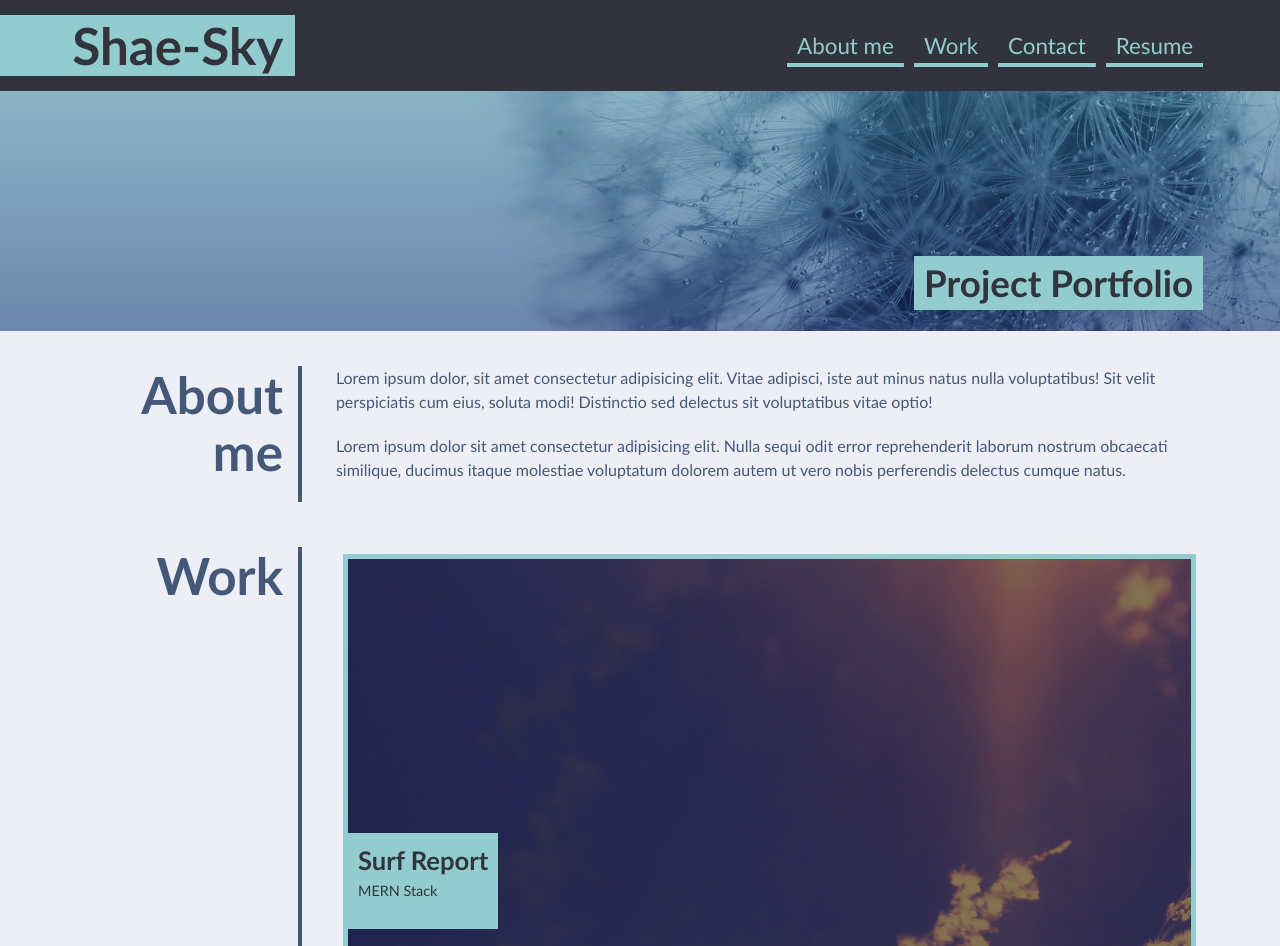
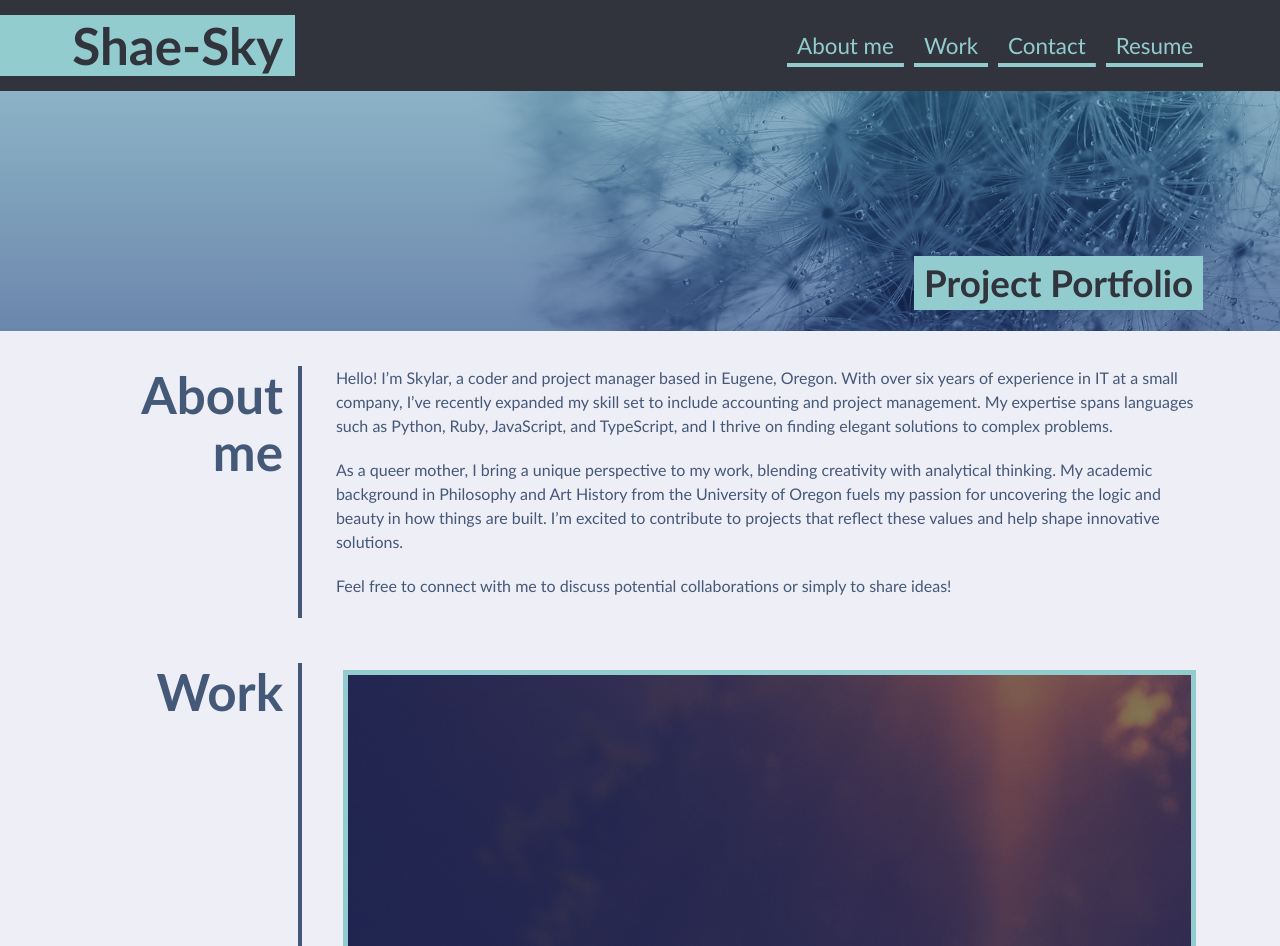
Before and after one commit to skylark-shae/Portfolio, a plain HTML site: page index.html in a window 1280 px wide. Shown: the top 946 px of the page. Drawn offline with Linux system fonts and the light colour scheme.

Commit message:
About me
About me added

```diff
--- a/index.html
+++ b/index.html
@@ -35,10 +35,13 @@
             <h2>About me</h2>
             <div>
                 <p>
-                    Lorem ipsum dolor, sit amet consectetur adipisicing elit. Vitae adipisci, iste aut minus natus nulla voluptatibus! Sit velit perspiciatis cum eius, soluta modi! Distinctio sed delectus sit voluptatibus vitae optio!
+                    Hello! I’m Skylar, a coder and project manager based in Eugene, Oregon. With over six years of experience in IT at a small company, I’ve recently expanded my skill set to include accounting and project management. My expertise spans languages such as Python, Ruby, JavaScript, and TypeScript, and I thrive on finding elegant solutions to complex problems.
                 </p>
                 <p>
-                    Lorem ipsum dolor sit amet consectetur adipisicing elit. Nulla sequi odit error reprehenderit laborum nostrum obcaecati similique, ducimus itaque molestiae voluptatum dolorem autem ut vero nobis perferendis delectus cumque natus.
+                    As a queer mother, I bring a unique perspective to my work, blending creativity with analytical thinking. My academic background in Philosophy and Art History from the University of Oregon fuels my passion for uncovering the logic and beauty in how things are built. I’m excited to contribute to projects that reflect these values and help shape innovative solutions.
+                </p>
+                <p>
+                    Feel free to connect with me to discuss potential collaborations or simply to share ideas!
                 </p>
             </div>
         </div>
```
